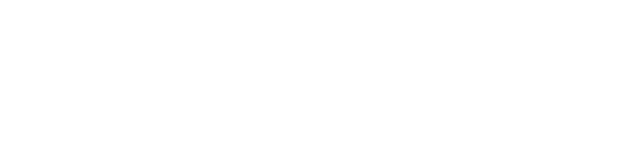
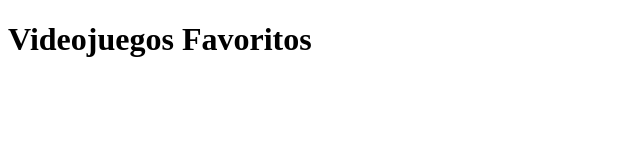
Before and after one commit to JuanEstrada730/videojuegos_favoritos, a plain HTML site: page index.html in a window 1280 px wide. Shown: the whole page, without its empty margins (0-640 px from the left). Drawn offline with Linux system fonts and the light colour scheme.

Commit message:
Titulo de la pagina

```diff
--- a/index.html
+++ b/index.html
@@ -6,6 +6,6 @@
     <title>Videojuegos Favoritos</title>
 </head>
 <body>
-
+    <h1>Videojuegos Favoritos</h1>
 </body>
 </html>
```
